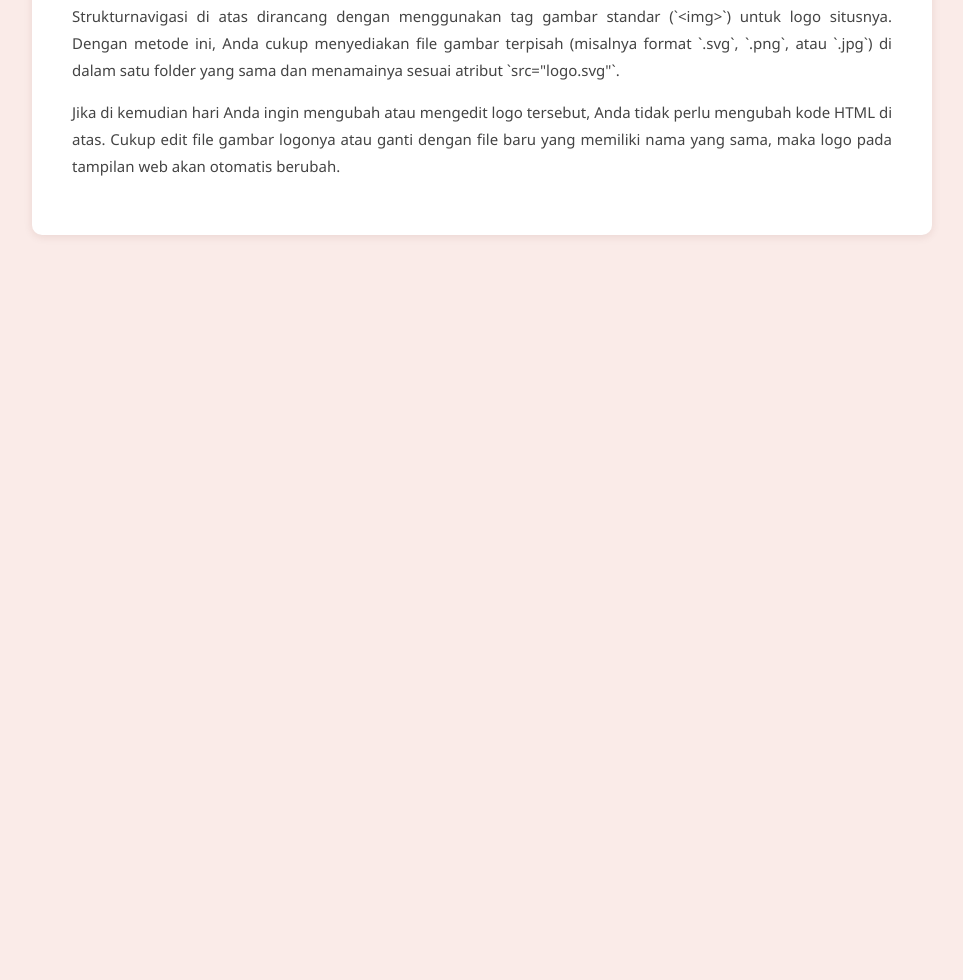
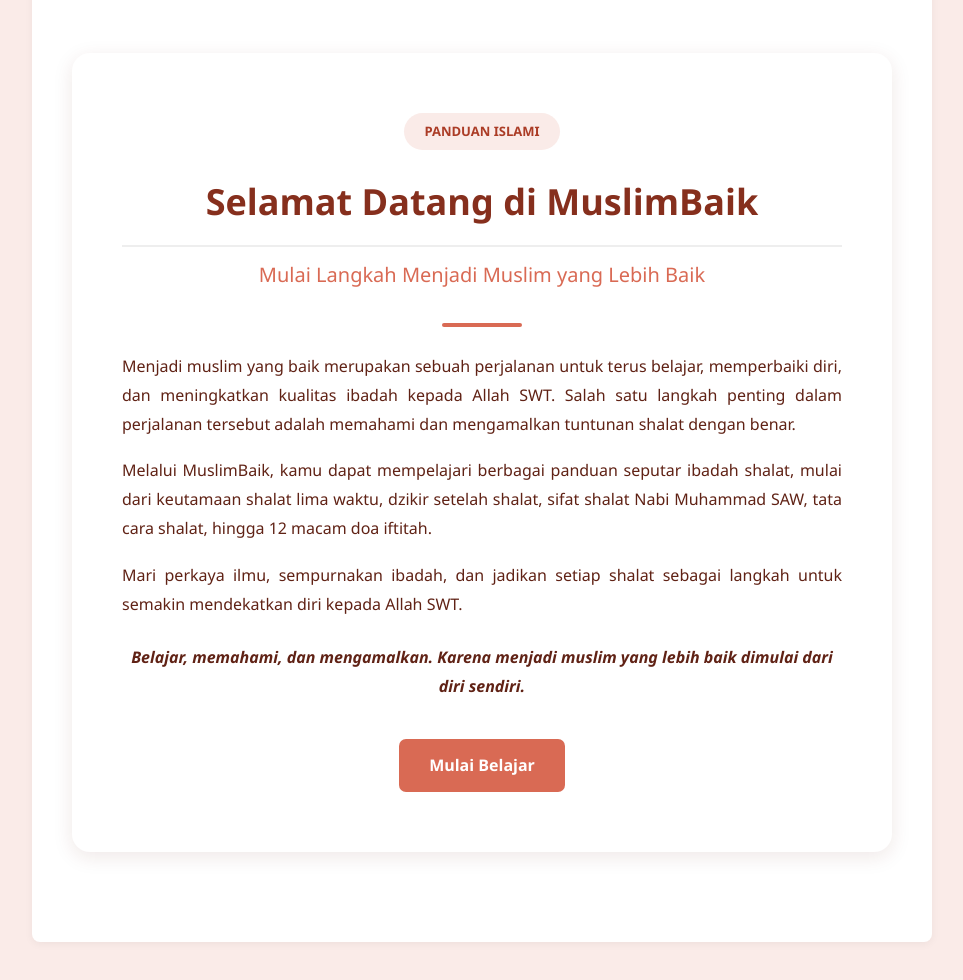
Before and after one commit to maritzarasy-lgtm/MuslimBaikSabrina.PAS, a plain HTML site: page index.html in a window 1280 px wide. Shown: the part 746-1726 px from the top of the page, without its empty margins (158-1121 px from the left). Before the commit the page ends 1041 px from the top, so only its background shows below. Drawn offline with Linux system fonts and the light colour scheme.

Commit message:
Update index.html

```diff
--- a/index.html
+++ b/index.html
@@ -245,16 +245,13 @@ body {
   padding: 30px 15px;
 }
 
-.container,
 .article {
-    width: 100%;
-    max-width: 900px;
-    margin: 30px auto;
-    padding: 40px;
-    background-color: #ffffff;
-    border-radius: 10px;
-    box-shadow: 0 2px 8px rgba(96, 34, 21, 0.10);
-    box-sizing: border-box;
+  max-width: 900px;
+  margin: 0 auto;
+  background: #ffffff;
+  padding: 40px 50px;
+  border-radius: 14px;
+  box-shadow: 0 4px 18px rgba(96, 34, 21, 0.10);
 }
 
 .article-title {
@@ -350,25 +347,121 @@ body {
     font-size: 21px !important;
   }
 }
+* {
+    margin: 0;
+    padding: 0;
+    box-sizing: border-box;
+    font-family: 'Segoe UI', Tahoma, sans-serif;
+}
 
-.gambar-artikel {
-    display: block;
-    width: 100%;
-    max-width: 500px;
-    height: auto;
-    margin: 20px auto;
+body {
+    background-color: #FAEBE8;
+    color: #3B140D;
+    line-height: 1.8;
+}
+
+.pembukaan {
+    max-width: 1000px;
+    margin: 60px auto;
+    padding: 60px 50px;
+    background-color: #ffffff;
+    border-radius: 18px;
+    text-align: center;
+    box-shadow: 0 5px 20px rgba(96, 34, 21, 0.10);
+}
+
+.label {
+    display: inline-block;
+    background-color: #FAEBE8;
+    color: #AB3C26;
+    padding: 7px 20px;
+    border-radius: 30px;
+    font-size: 13px;
+    font-weight: 600;
+    margin-bottom: 20px;
+}
+
+.pembukaan h1 {
+    color: #862F1D;
+    font-size: 36px;
+    margin-bottom: 10px;
+}
+
+.pembukaan h2 {
+    color: #D96A54;
+    font-size: 20px;
+    font-weight: 500;
+    margin-bottom: 30px;
+}
+
+.pembukaan p {
+    font-size: 16px;
+    color: #602215;
+    text-align: justify;
+    margin-bottom: 18px;
+}
+
+.garis {
+    width: 80px;
+    height: 4px;
+    background-color: #D96A54;
+    margin: 25px auto;
     border-radius: 10px;
 }
 
-  </style>
+.penutup {
+    color: #862F1D;
+    font-weight: 600;
+    font-style: italic;
+    text-align: center !important;
+    margin-top: 25px;
+}
+
+.tombol {
+    display: inline-block;
+    margin-top: 20px;
+    padding: 12px 30px;
+    background-color: #D96A54;
+    color: white;
+    text-decoration: none;
+    border-radius: 7px;
+    font-weight: 600;
+    transition: 0.3s;
+}
+
+.tombol:hover {
+    background-color: #862F1D;
+}
+
+@media (max-width: 600px) {
+    .pembukaan {
+        margin: 25px 15px;
+        padding: 35px 25px;
+    }
+
+    .pembukaan h1 {
+        font-size: 28px;
+    }
+
+    .pembukaan h2 {
+        font-size: 17px;
+    }
+
+    .pembukaan p {
+        font-size: 14px;
+    }
+}
+</style>
 </head>
+
 <body>
+
 
   <!-- Bagian Atas (Logo Image & Tombol Donasi) -->
   <header class="top-header">
     <a href="#" class="brand-wrapper">
       <!-- Menggunakan tag <img> agar logo mudah diganti/diedit file aslinya -->
-      <img src="logopink.png" alt="Logo MuslimBaik" class="brand-logo">
+     <img src="logopink.png" alt="Logo MuslimBaik" class="brand-logo">
 
       <!-- Teks Judul & Slogan -->
       <div class="brand-text">
@@ -379,8 +472,6 @@ body {
 
     <a href="#donasi" class="btn-donasi">Donasi Dakwah</a>
   </header>
-
-
 
 
 	   <!-- Dropdown Kategori -->
@@ -395,7 +486,7 @@ body {
 
         </ul>
       </li>
-    <!-- Navigasi Utama -->
+ <!-- Navigasi Utama -->
   <nav class="navbar">
     <ul class="nav-menu">
       <li class="nav-item"><a href="shalat.html" class="nav-link">Beranda</a></li>
@@ -416,15 +507,48 @@ body {
   <!-- Area Konten dengan Penjelasan Rata Kiri-Kanan -->
   <main class="container">
     <h1>sholatlah sebelum di sholatkan</h1>
-   <center><img src="1.jpg" width="500" height="300"></center>
-    <p class="penjelasan-justify">
-      Strukturnavigasi di atas dirancang dengan menggunakan tag gambar standar (`&lt;img&gt;`) untuk logo situsnya. Dengan metode ini, Anda cukup menyediakan file gambar terpisah (misalnya format `.svg`, `.png`, atau `.jpg`) di dalam satu folder yang sama dan menamainya sesuai atribut `src="logo.svg"`.
+   <center><img src="depan.png" width="500" height="300"></center>
+    <body>
+
+<div class="pembukaan">
+
+    <div class="label">PANDUAN ISLAMI</div>
+
+    <h1>Selamat Datang di MuslimBaik</h1>
+
+    <h2>Mulai Langkah Menjadi Muslim yang Lebih Baik</h2>
+
+    <div class="garis"></div>
+
+    <p>
+        Menjadi muslim yang baik merupakan sebuah perjalanan untuk
+        terus belajar, memperbaiki diri, dan meningkatkan kualitas
+        ibadah kepada Allah SWT. Salah satu langkah penting dalam
+        perjalanan tersebut adalah memahami dan mengamalkan
+        tuntunan shalat dengan benar.
     </p>
 
-    <p class="penjelasan-justify">
-      Jika di kemudian hari Anda ingin mengubah atau mengedit logo tersebut, Anda tidak perlu mengubah kode HTML di atas. Cukup edit file gambar logonya atau ganti dengan file baru yang memiliki nama yang sama, maka logo pada tampilan web akan otomatis berubah.
+    <p>
+        Melalui MuslimBaik, kamu dapat mempelajari berbagai panduan
+        seputar ibadah shalat, mulai dari keutamaan shalat lima waktu,
+        dzikir setelah shalat, sifat shalat Nabi Muhammad SAW,
+        tata cara shalat, hingga 12 macam doa iftitah.
     </p>
-  </main>
+
+    <p>
+        Mari perkaya ilmu, sempurnakan ibadah, dan jadikan setiap
+        shalat sebagai langkah untuk semakin mendekatkan diri
+        kepada Allah SWT.
+    </p>
+
+    <p class="penutup">
+        Belajar, memahami, dan mengamalkan. Karena menjadi muslim
+        yang lebih baik dimulai dari diri sendiri.
+    </p>
+
+    <a href="keutamaan.html" class="tombol">Mulai Belajar</a>
+
+</div>
 
 </body>
 </html>
```
